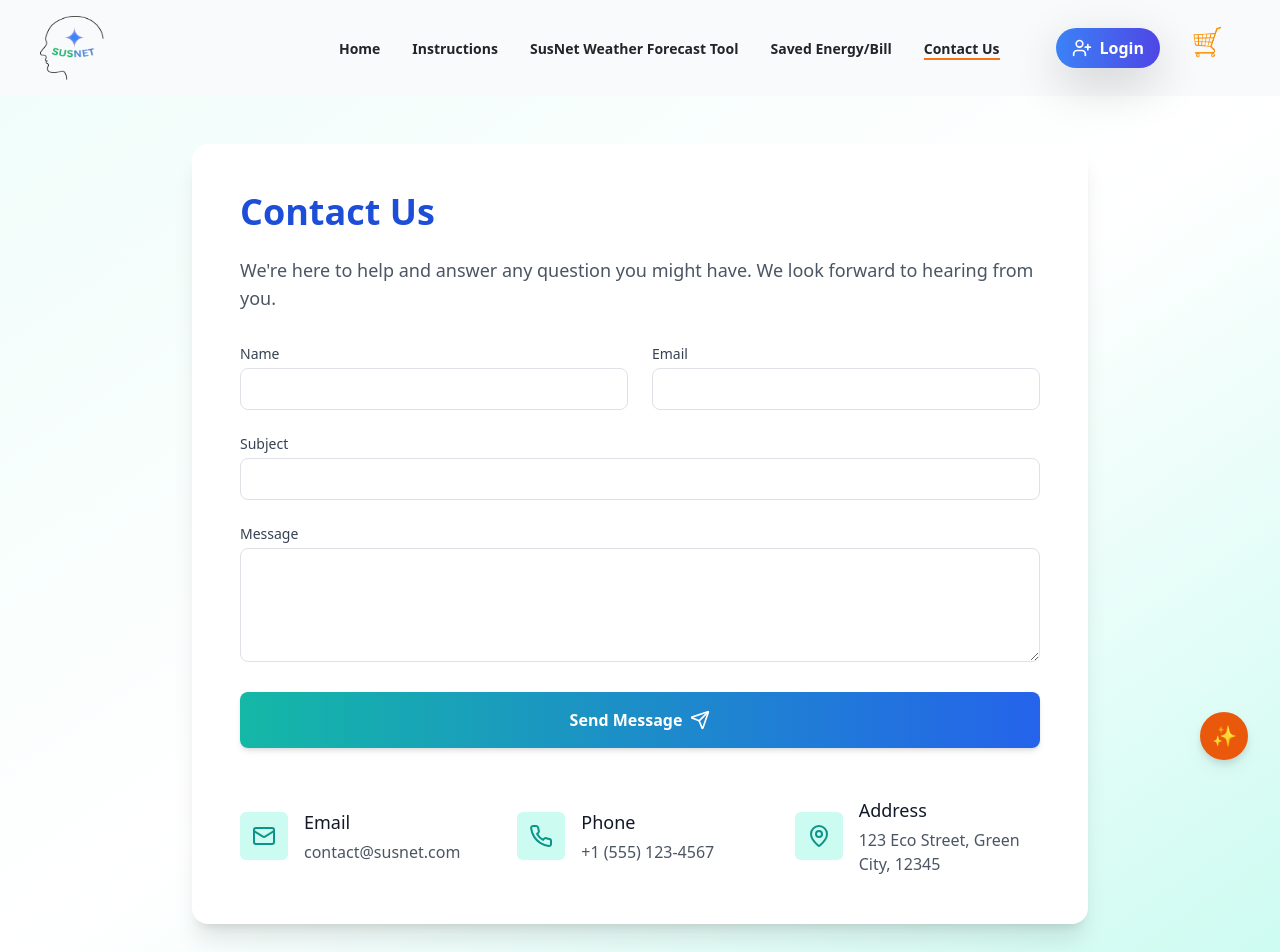
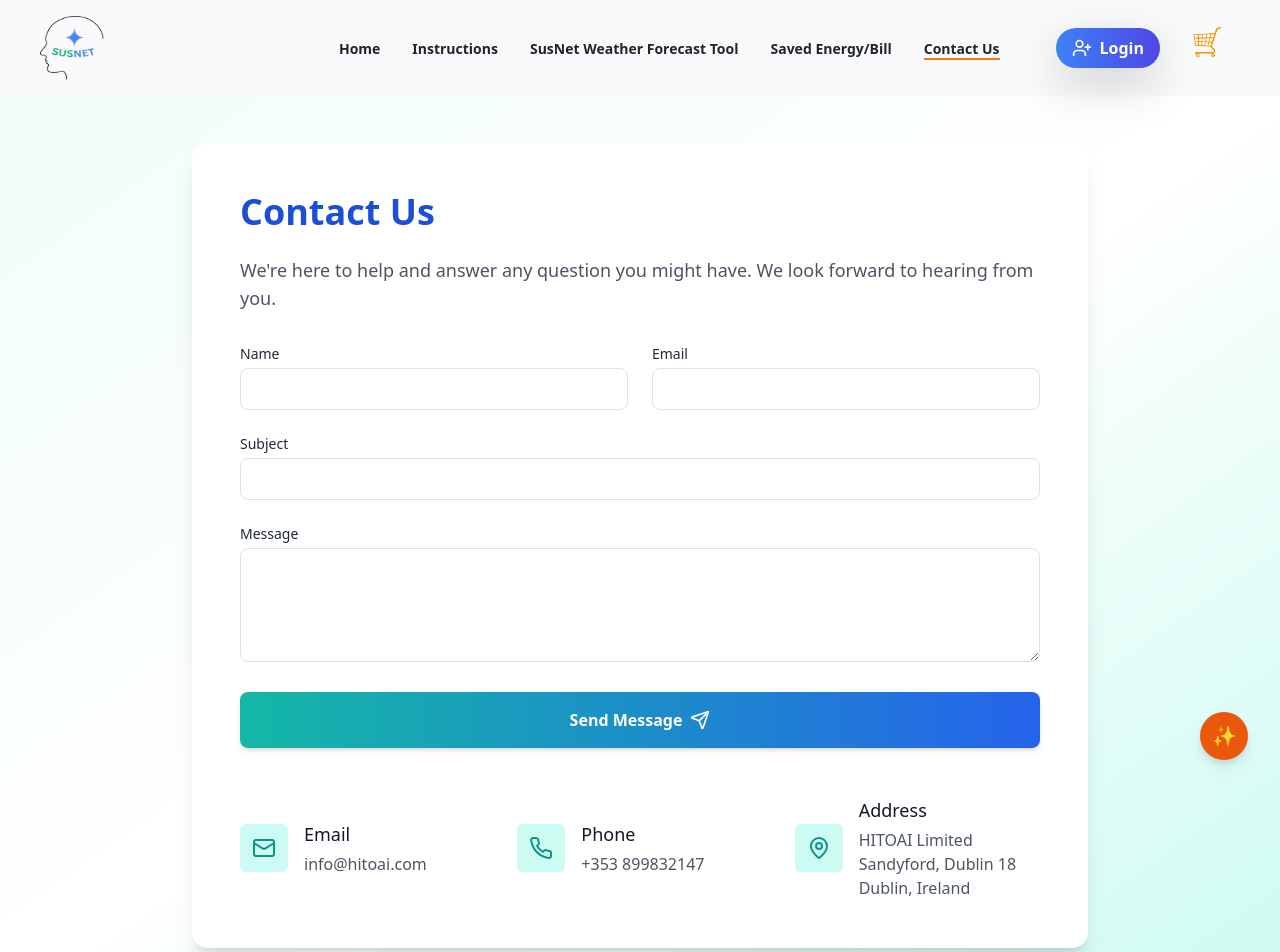
Before and after one commit to TheSoftNode/sunset_v2, a React (Vite) app: page /contact in a window 1280 px wide. Shown: the top 952 px of the page. Built offline with nearby package versions, Linux system fonts and the light colour scheme.

Commit message:
Added the company address

```diff
--- a/src/components/Header/Header.jsx
+++ b/src/components/Header/Header.jsx
@@ -85,8 +85,6 @@ const Header = () =>
               underlineStyles="absolute left-0 top-full h-[2px] bg-orange-500 w-full"
             />
 
-
-
             <motion.div variants={itemVariants} className="mr-1">
               <LoginButton />
             </motion.div>
--- a/src/pages/Contact.jsx
+++ b/src/pages/Contact.jsx
@@ -43,7 +43,7 @@ const Contact = () =>
                         <form onSubmit={handleSubmit} className="space-y-6">
                             <div className="grid grid-cols-1 gap-6 sm:grid-cols-2">
                                 <div>
-                                    <label htmlFor="name" className="block text-sm font-medium text-gray-700 mb-1">Name</label>
+                                    <label htmlFor="name" className="block text-sm font-medium text-gray-800 mb-1">Name</label>
                                     <input
                                         type="text"
                                         id="name"
@@ -55,7 +55,7 @@ const Contact = () =>
                                     />
                                 </div>
                                 <div>
-                                    <label htmlFor="email" className="block text-sm font-medium text-gray-700 mb-1">Email</label>
+                                    <label htmlFor="email" className="block text-sm font-medium text-gray-800 mb-1">Email</label>
                                     <input
                                         type="email"
                                         id="email"
@@ -68,7 +68,7 @@ const Contact = () =>
                                 </div>
                             </div>
                             <div>
-                                <label htmlFor="subject" className="block text-sm font-medium text-gray-700 mb-1">Subject</label>
+                                <label htmlFor="subject" className="block text-sm font-medium text-gray-800 mb-1">Subject</label>
                                 <input
                                     type="text"
                                     id="subject"
@@ -80,7 +80,7 @@ const Contact = () =>
                                 />
                             </div>
                             <div>
-                                <label htmlFor="message" className="block text-sm font-medium text-gray-700 mb-1">Message</label>
+                                <label htmlFor="message" className="block text-sm font-medium text-gray-800 mb-1">Message</label>
                                 <textarea
                                     id="message"
                                     name="message"
@@ -106,9 +106,9 @@ const Contact = () =>
 
                         <div className="mt-12 grid grid-cols-1 gap-8 sm:grid-cols-3">
                             {[
-                                { icon: Mail, title: 'Email', content: 'contact@susnet.com' },
-                                { icon: Phone, title: 'Phone', content: '+1 (555) 123-4567' },
-                                { icon: MapPin, title: 'Address', content: '123 Eco Street, Green City, 12345' }
+                                { icon: Mail, title: 'Email', content: 'info@hitoai.com' },
+                                { icon: Phone, title: 'Phone', content: '+353 899832147' },
+                                { icon: MapPin, title: 'Address', content: 'HITOAI Limited Sandyford, Dublin 18 Dublin, Ireland' }
                             ].map((item) => (
                                 <div key={item.title} className="flex items-center">
                                     <div className="flex-shrink-0">
```
Also changed, not shown: src/components/Header/MobileNav.jsx (+1 -7 lines).
